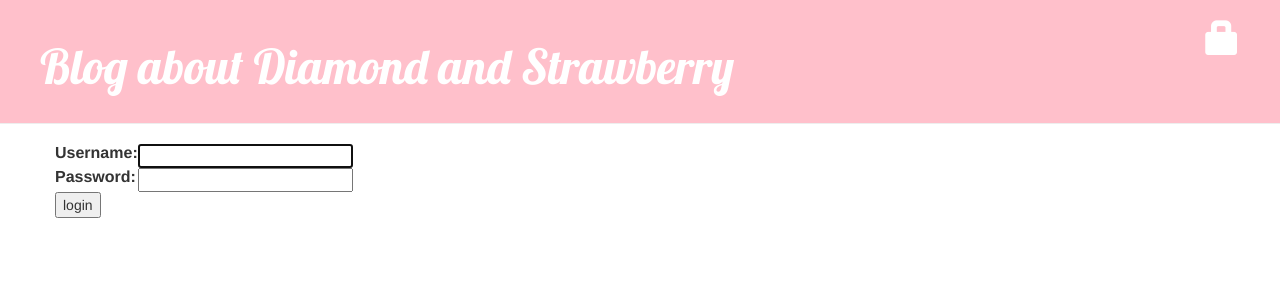
After one commit to KamilRAliyev/my-first-blog, a Django app: page /accounts/login/ in a window 1280 px wide. The commit adds this page. Shown: the top 300 px of the page. Run offline with Django 3.2, Linux system fonts and the light colour scheme; some libraries are stand-ins or nearby versions.

Commit message:
Added login/logout function

```diff
--- a/blog/templates/blog/base.html
+++ b/blog/templates/blog/base.html
@@ -12,6 +12,9 @@
             {% if user.is_authenticated %}
                 <a href="{% url 'post_new' %}" class="top-menu"><span class="glyphicon glyphicon-plus"></span></a>
                 <a href="{% url 'post_draft_list' %}" class="top-menu"><span class="glyphicon glyphicon-edit"></span></a>
+                <p class="top-menu">Hello {{ user.username }} <small>(<a href="{% url 'logout' %}">Log out</a>)</small></p>
+            {% else %}
+                <a href="{% url 'login' %}" class="top-menu"><span class="glyphicon glyphicon-lock"></span></a>
             {% endif %}
             <h1><a href="/">Blog about Diamond and Strawberry</a></h1>
         </div>
--- /dev/null
+++ b/blog/templates/registration/login.html
@@ -0,0 +1,26 @@
+{% extends 'blog/base.html' %}
+
+
+{% block content %}
+    {% if form.errors %}
+        <p>Your username and password didn't match. Please try again.</p>
+    {% endif %}
+
+    <form action='{% url 'login' %}' method="post">
+    {% csrf_token %}
+        <table>
+            <tr>
+                <td>{{form.username.label_tag}}</td>
+                <td>{{form.username}}</td>
+            </tr>
+            <tr>
+                <td>{{form.password.label_tag}}</td>
+                <td>{{form.password}}</td>
+            </tr>
+        </table>
+
+        <input type='submit' value='login'>
+        <input type='hidden' name='next' value='{{ next }}'>
+    </form>
+
+{% endblock content %}
--- a/blog/views.py
+++ b/blog/views.py
@@ -15,6 +15,7 @@ def post_detail(request, pk):
     post = get_object_or_404(Post, pk=pk)
     return render(request, 'blog/post_detail.html', {'post': post})
 
+@login_required
 def post_new(request):
     if request.method == 'POST':
         form = PostForm(request.POST)
@@ -27,6 +28,8 @@ def post_new(request):
         form = PostForm()
     return render(request, 'blog/post_edit.html', {'form': form})
 
+
+@login_required
 def post_edit(request, pk):
     post = get_object_or_404(Post, pk=pk)
     if request.method == "POST":
@@ -40,15 +43,18 @@ def post_edit(request, pk):
         form = PostForm(instance=post)
     return render(request, 'blog/post_edit.html', {'form': form})
 
+@login_required
 def post_draft_list(request):
     drafts = Post.objects.filter(published_data__isnull = True).order_by('created_date')
     return render(request, 'blog/post_draft_list.html', {'posts': drafts})
 
+@login_required
 def post_publish(request, pk):
     post = get_object_or_404(Post, pk=pk)
     post.publish()
     return redirect('post_detail', pk=pk)
 
+@login_required
 def post_remove(request, pk):
     post = get_object_or_404(Post, pk=pk)
     post.delete()
--- a/mysite/settings.py
+++ b/mysite/settings.py
@@ -123,3 +123,5 @@ USE_TZ = True
 STATIC_URL = '/static/'
 
 STATIC_ROOT = os.path.join(BASE_DIR, 'static')
+
+LOGIN_REDIRECT_URL = '/'
--- a/mysite/urls.py
+++ b/mysite/urls.py
@@ -15,8 +15,11 @@ Including another URLconf
 """
 from django.contrib import admin
 from django.urls import path, include
+from django.contrib.auth import views
 
 urlpatterns = [
     path('admin/', admin.site.urls),
-    path('',include('blog.urls'))
+    path('accounts/login/', views.LoginView.as_view(), name='login'),
+    path('accounts/logout/', views.LogoutView.as_view(next_page='/'), name='logout'),
+    path('',include('blog.urls')),
 ]
```
